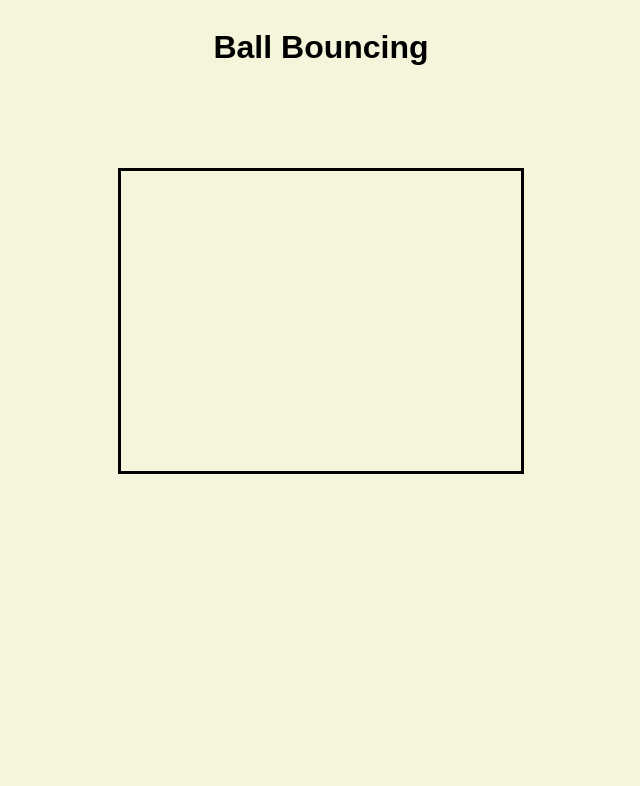
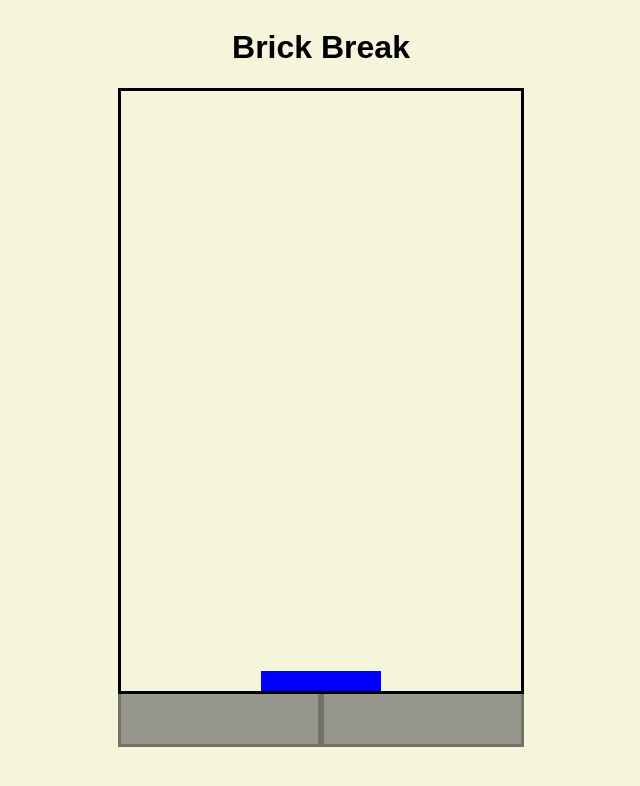
Before and after one commit to Jake-Knox/js-canvas-simple, a plain HTML site: page index.html in a window 1280 px wide. Shown: the whole page, without its empty margins (319-959 px from the left). Drawn offline with Linux system fonts and the light colour scheme.

Commit message:
basic paddle and movement, no coliision

```diff
--- a/index.html
+++ b/index.html
@@ -1,12 +1,12 @@
 <!DOCTYPE html>
 <html>
 <head>
-  <title>Ball Bouncing</title>
+  <title>Brick Break</title>
   <link rel="stylesheet" href="styles.css">
 </head>
 <body>
-  <h1>Ball Bouncing</h1>
-  <canvas id="gameCanvas" height="300" width="400"></canvas>
+  <h1>Brick Break</h1>
+  <canvas id="gameCanvas" height="600" width="400"></canvas>
   <div id="paddles">
     <div id="paddle-left" class="paddle"></div>
     <div id="paddle-right" class="paddle"></div>
--- a/script.js
+++ b/script.js
@@ -83,7 +83,6 @@ class Brick {
     }
 }
 
-
 const paddleLeft = document.getElementById("paddle-left");
 const paddleRight = document.getElementById("paddle-right");
 const canvas = document.getElementById("gameCanvas");
@@ -91,7 +90,21 @@ const ctx = canvas.getContext("2d");
 const balls = [];
 const bricks = [];
 
-
+const paddle = {
+  x: canvas.width / 2 - 60, // Initial x-coordinate of the paddle
+  y: canvas.height - 20, // Initial y-coordinate of the paddle
+  width: 120, // Width of the paddle
+  height: 20, // Height of the paddle
+  speed: 20, // Speed of the paddle (adjust as needed)
+};
+// Draw the paddle on the canvas
+const drawPaddle = () => {
+  ctx.beginPath();
+  ctx.rect(paddle.x, paddle.y, paddle.width, paddle.height);
+  ctx.fillStyle = 'blue'; // Set the color of the paddle
+  ctx.fill();
+  ctx.closePath();
+}
 canvas.addEventListener("click", (event) => {
     addBall(event);
     console.log("new ball")
@@ -102,12 +115,21 @@ canvas.addEventListener("mousedown", event => {
       console.log("new brick")
     }
 });
+
 paddleLeft.addEventListener("click", () => {
-  console.log("left paddle click");
+  movePaddleLeft();
 })
 paddleRight.addEventListener("click", () => {
-  console.log("right paddle click");
+  movePaddleRight();
 })
+// Update the paddle's position based on keyboard input
+document.addEventListener('keydown', (event) => {
+  if (event.key === 'ArrowLeft' && paddle.x > 0) {
+    movePaddleLeft();
+  } else if (event.key === 'ArrowRight' && paddle.x + paddle.width < canvas.width) {
+    movePaddleRight();
+  }
+});
 
 const addBall = (event) => {
     const rect = canvas.getBoundingClientRect();
@@ -126,7 +148,7 @@ const addBall = (event) => {
     balls.push(newBall);
 }
 
-function addBrick(event) {
+const addBrick = (event) =>{
     const rect = canvas.getBoundingClientRect();
 
     const width = 80;
@@ -139,8 +161,17 @@ function addBrick(event) {
     bricks.push(newBrick);
 }
 
-function draw() {
+const movePaddleLeft = () => {
+  paddle.x -= paddle.speed;
+}
+const movePaddleRight = () => {
+  paddle.x += paddle.speed;
+}
+
+const draw = () => {
     ctx.clearRect(0, 0, canvas.width, canvas.height);
+
+    drawPaddle();
 
     balls.forEach(ball => {
       ball.draw();
@@ -153,7 +184,7 @@ function draw() {
     requestAnimationFrame(draw);
 }
 
-function getRandomNumber(min, max) {
+const getRandomNumber = (min, max) => {
     return Math.random() * (max - min) + min;
 }
 
--- a/styles.css
+++ b/styles.css
@@ -9,7 +9,7 @@ body{
     font-family: Arial, Helvetica, sans-serif;
 }
 canvas {
-    margin-top: 10vh;
+    margin-top: 0vh;
     border: 3px solid #000;
 }
 
@@ -20,15 +20,16 @@ canvas {
    align-items: center;
 
    /* hiding for the time being */
-   visibility: hidden;
+   /* visibility: hidden; */
 }
 .paddle{
     width: 197px;
     height: 50px;
-    background-color: lightpink;
-    border-left: 3px solid palevioletred;
-    border-right: 3px solid palevioletred;
+    background-color: rgb(151, 151, 142);
+    border-left: 3px solid rgb(114, 114, 102);
+    border-right: 3px solid rgb(114, 114, 102);
+    border-bottom: 3px solid rgb(114, 114, 102);
 }
 .paddle:active{
-    background-color: palevioletred;
+    background-color: rgb(114, 114, 102);
 }
```
